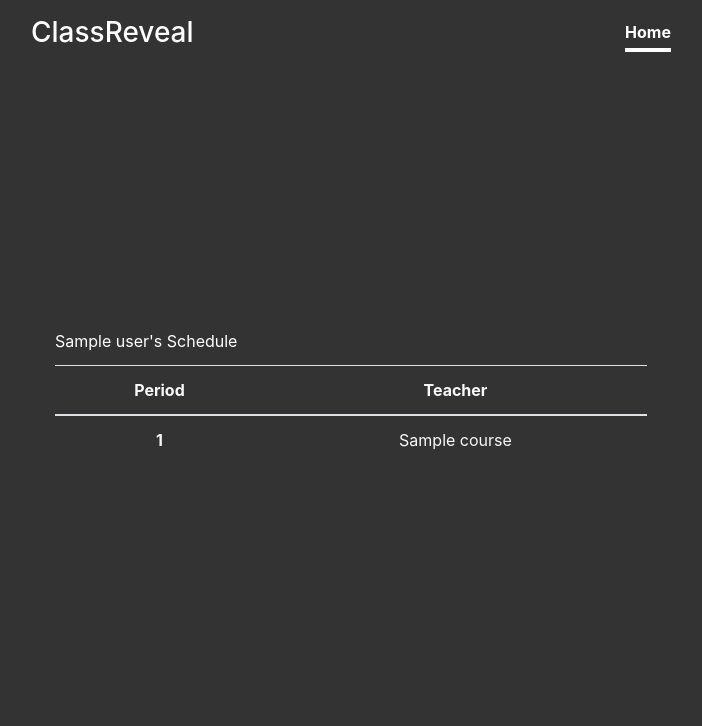
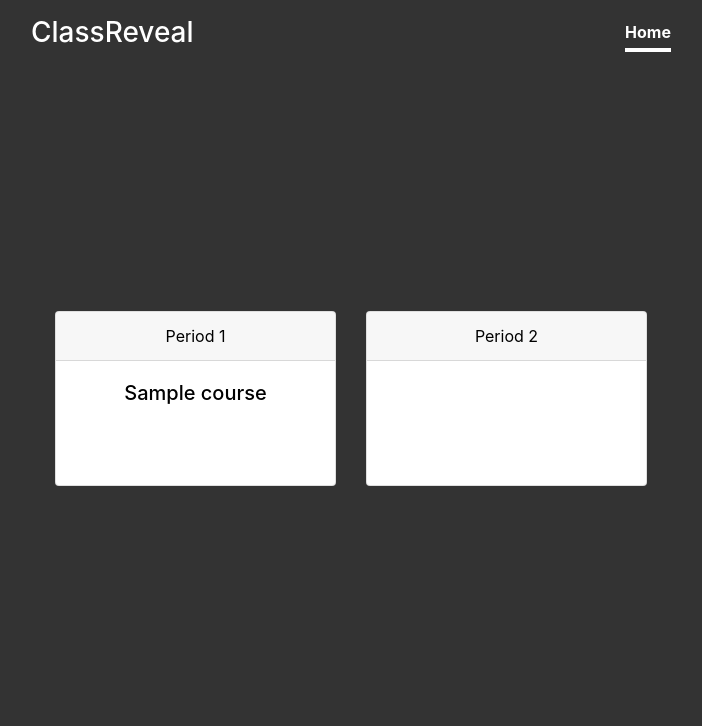
Before and after one commit to classreveal/class-reveal, a Flask app: page /view/1 in a window 1280 px wide. Shown: the top 726 px of the page, without its empty margins (289-991 px from the left). Run offline with Flask 2, Linux system fonts and the light colour scheme; a database or web service that is not in the repository returns one stand-in record (values such as "Sample title"); some libraries are stand-ins or nearby versions.

Commit message:
view classmates

```diff
--- a/app/database.py
+++ b/app/database.py
@@ -13,8 +13,14 @@
         "schedule": schedule
     }
 
+    collection.delete_many({"user_id": str(user_id)})
     collection.insert_one(post)
 
 def get_user(user_id):
     user = collection.find_one({"user_id": str(user_id)}, sort=[( '_id', pymongo.DESCENDING )])
     return user
+
+def get_class(period, teacher_name):
+    query = f"schedule.{period}.teacher_name"
+    classmates = collection.find({query: teacher_name})
+    return classmates
--- a/app/main.py
+++ b/app/main.py
@@ -32,7 +32,15 @@
         flash("You must upload your schedule to use ClassReveal.", "info")
         return redirect(url_for("edit_schedule"))
 
-    return render_template("view.html", name=user_info["name"], user_id=user_info["id"], schedule=user["schedule"])
+    classmates = []
+
+    for i in range(8):
+        course = database.get_class(i, user["schedule"][str(i)]["teacher_name"])
+        for classmate in course:
+            classmates.append(classmate["name"])
+        i += 1
+
+    return render_template("view.html", name=user_info["name"], user_id=user_info["id"], schedule=user["schedule"], classmates=classmates)
 
 @app.route("/logout")
 def logout():
--- a/app/static/json/teachers.json
+++ b/app/static/json/teachers.json
@@ -1,4 +1,5 @@
 [
+    "Study Hall",
     "Patterson, Lester",
     "Lewis, Joan",
     "Wiener, Rosemarie",
--- a/app/templates/upload.html
+++ b/app/templates/upload.html
@@ -22,10 +22,6 @@
             display: flex;
             color: #fff;
             text-align: center;
-        }
-
-        .black {
-            color: black;
         }
 
         .cover-container {
--- a/app/templates/view.html
+++ b/app/templates/view.html
@@ -26,6 +26,10 @@
 
         .cover-container {
             max-width: 42em;
+        }
+
+        .black {
+            color: black;
         }
 
         .masthead {
@@ -98,23 +102,33 @@
             </div>
         </header>
         <main role="main" class="inner cover">
-            <table class="table text-light">
-                <caption style="caption-side: top; color:#fff;">{{ name }}'s Schedule</caption>
-                <thead>
-                    <tr>
-                        <th scope="col">Period</th>
-                        <th scope="col">Teacher</th>
-                    </tr>
-                </thead>
-                <tbody>
-                    {%- for course in schedule.values() -%}
-                    <tr>
-                        <th scope="row">{{ loop.index }}</th>
-                        <td>{{ course["teacher_name"] }}</td>
-                    </tr>
-                    {%- endfor -%}
-                </tbody>
-            </table>
+            <br>
+            <br>
+            {% set count = [] %}
+            {%- for course_row in schedule.values() | batch(2, '&nbsp;') -%}
+            <div class="card-deck">
+            {%- for course in course_row -%}
+                <div class="card text-center black">
+                        <div class="card-header">
+                            Period {{ count|length + 1 }}
+                        </div>
+                        <div class="card-body">
+                            <h5 class="card-title">{{ course["teacher_name"] }}</h5>
+                            <ul class="list-group">
+                                {%- for classmate in classmates %}
+                                <li class="list-group-item">{{ classmate }}</li>
+                                {%- endfor -%}
+                            </ul>
+                        </div>
+                    <br>
+                    <br>
+                </div>
+            {% set __ = count.append(1) %}
+            {%- endfor -%}
+            </div>
+            <br>
+            <br>
+            {%- endfor -%}
         </main>
         {%- if user_id -%}
         <p class="lead">Your share link:
```
Also changed, not shown: app/pdf.py (+6 -1 lines).
